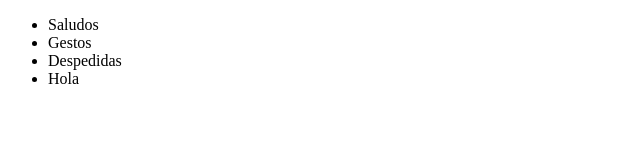
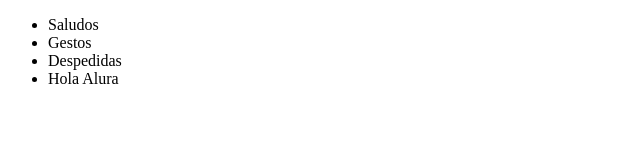
Before and after one commit to ChavesZay/AprendiendoGit_Alura, a plain HTML site: page index.html in a window 1280 px wide. Shown: the full height of the page, 0-640 px from the left. Drawn offline with Linux system fonts and the light colour scheme.

Commit message:
Modificando lista

```diff
--- a/index.html
+++ b/index.html
@@ -11,7 +11,7 @@
         <li>Saludos</li>
         <li>Gestos</li>
         <li>Despedidas</li>
-        <li>Hola</li>
+        <li>Hola Alura</li>
     </ul>
 </body>
 </html>
```
